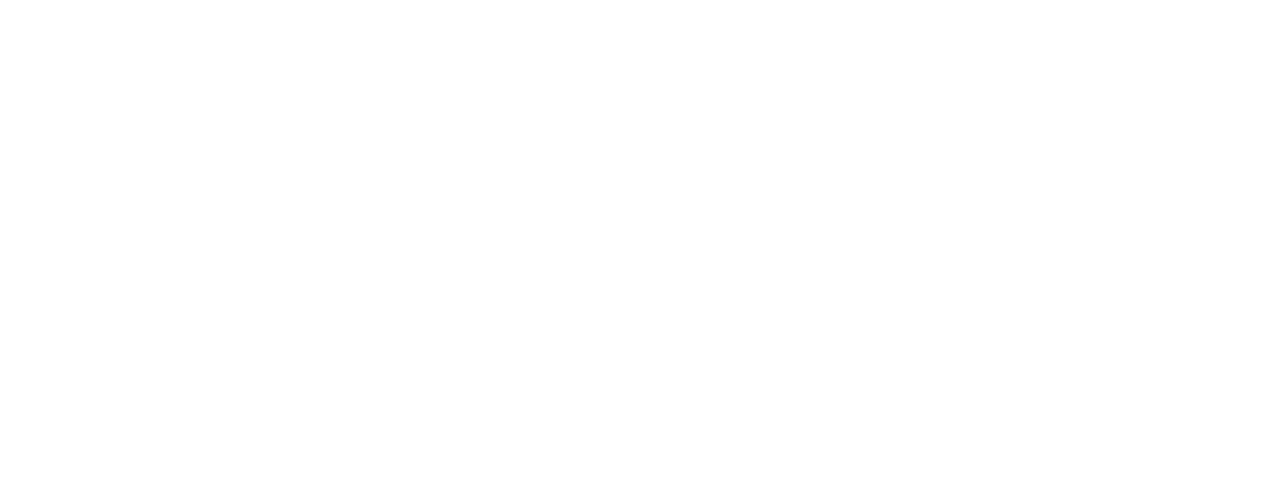
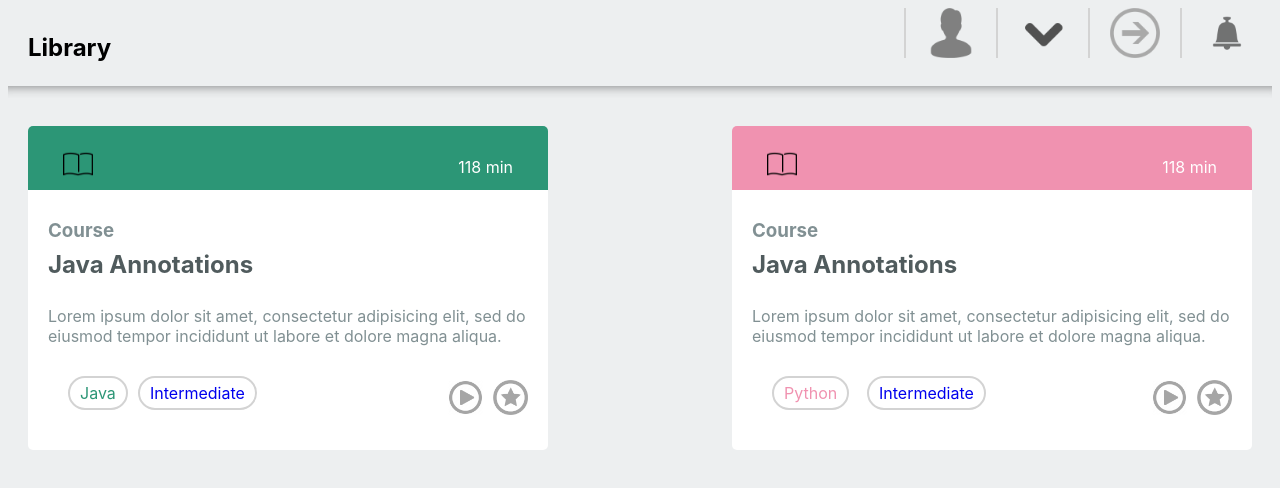
Before and after one commit to mfdi86/treehouse-library, a plain HTML site: page index.html in a window 1280 px wide. Drawn offline with Linux system fonts and the light colour scheme.

Commit message:
add styling and float

```diff
--- a/css/styles.css
+++ b/css/styles.css
@@ -0,0 +1,255 @@
+*,
+*::before,
+*::after {
+    -webkit-box-sizing: border-box;
+       -moz-box-sizing: border-box;
+            box-sizing: border-box;
+            font-family: -apple-system, BlinkMacSystemFont, 'Helvetica Neue', 'Open Sans', sans-serif !important;
+}
+body {
+  background-color: #edeff0;
+}
+p {
+  color: #fff;
+}
+hr {
+    height: 12px;
+    border: 0;
+    box-shadow: inset 0 12px 12px -12px rgba(0, 0, 0, 0.5);
+}
+
+#main-container {
+  position: relative;
+}
+
+#nav-container {
+  /*border: 2px solid yellow;*/
+  overflow: auto;
+  position: relative;
+}
+
+#nav-container h2 {
+float: left;
+  height: 30px;
+  padding: 5px 20px;
+  /*border: 2px solid red;*/
+}
+
+#nav-container img {
+  float: right;
+  height: 50px;
+  padding: 0px 20px;
+  border-left: 2px solid lightgray;
+  /*border: 2px solid green;*/
+}
+
+#java-theme {
+  margin: 20px 20px;
+  float: left;
+}
+
+#java-header {
+background-color: #2c9676;
+width: 520px;
+overflow: auto;
+border-top-right-radius: 5px;
+border-top-left-radius: 5px;
+padding: 15px 15px;
+position: relative;
+}
+
+#java-header p {
+float: right;
+margin-right: 20px;
+
+
+}
+
+#java-header img {
+  height: 30px;
+  float: left;
+  margin: 10px 20px;
+  position: absolute;
+  top: 13px;
+
+}
+
+#java-content {
+  background-color: #fff;
+  height: 260px;
+  width: 520px;
+  margin-top: -18px;
+  border-bottom-right-radius: 5px;
+  border-bottom-left-radius: 5px;
+  position: relative;
+}
+
+#java-content h3 {
+  color: #819093;
+  padding-top: 10px;
+  position: absolute;
+  left: 20px;
+}
+
+#java-content h2 {
+  color: #505b5d;
+  padding-top: 40px;
+  position: absolute;
+  left: 20px;
+}
+
+
+
+#java-content p {
+  color: #819093;
+  position: absolute;
+  padding-top: 100px;
+  left: 20px;
+}
+
+#java1 {
+  border: 2px solid lightgray;
+  border-radius: 40px;
+  padding: 5px 10px;
+  text-decoration: none;
+  position: absolute;
+  bottom: 40px;
+  left: 40px;
+}
+
+#java2 {
+  border: 2px solid lightgray;
+  border-radius: 40px;
+  padding: 5px 10px;
+  text-decoration: none;
+  position: absolute;
+  bottom: 40px;
+  left: 110px;
+}
+
+#java-color {
+  color: #2c9676;
+}
+
+#java-play  {
+  position: absolute;
+  bottom: 35px;
+  right: 65px;
+  height: 35px;
+  opacity: .5;
+}
+
+#java-star  {
+  position: absolute;
+  bottom: 35px;
+  right: 20px;
+  height: 35px;
+  opacity: .7;
+}
+
+/*THIS IS THE GOD DAMN PYTHON PART*/
+#python-theme {
+  margin: 20px 20px;
+  float: right;
+  /*right: 100px;
+  top: 100px;*/
+}
+
+#python-header {
+background-color: #f092b0;
+width: 520px;
+overflow: auto;
+border-top-right-radius: 5px;
+border-top-left-radius: 5px;
+padding: 15px 15px;
+position: relative;
+}
+
+#python-header p {
+float: right;
+margin-right: 20px;
+
+
+}
+
+#python-header img {
+  height: 30px;
+  float: left;
+  margin: 10px 20px;
+  position: absolute;
+  top: 13px;
+
+}
+
+#python-content {
+  background-color: #fff;
+  height: 260px;
+  width: 520px;
+  margin-top: -18px;
+  border-bottom-right-radius: 5px;
+  border-bottom-left-radius: 5px;
+  position: relative;
+}
+
+#python-content h3 {
+  color: #819093;
+  padding-top: 10px;
+  position: absolute;
+  left: 20px;
+}
+
+#python-content h2 {
+  color: #505b5d;
+  padding-top: 40px;
+  position: absolute;
+  left: 20px;
+}
+
+
+
+#python-content p {
+  color: #819093;
+  position: absolute;
+  padding-top: 100px;
+  left: 20px;
+}
+
+#python1 {
+  border: 2px solid lightgray;
+  border-radius: 40px;
+  padding: 5px 10px;
+  text-decoration: none;
+  position: absolute;
+  bottom: 40px;
+  left: 40px;
+}
+
+#python2 {
+  border: 2px solid lightgray;
+  border-radius: 40px;
+  padding: 5px 10px;
+  text-decoration: none;
+  position: absolute;
+  bottom: 40px;
+  left: 135px;
+}
+
+#python-color {
+  color: #f092b0;
+}
+
+#python-play  {
+  position: absolute;
+  bottom: 35px;
+  right: 65px;
+  height: 35px;
+  opacity: .5;
+}
+
+#python-star  {
+  position: absolute;
+  bottom: 35px;
+  right: 20px;
+  height: 35px;
+  opacity: .7;
+}
--- a/index.html
+++ b/index.html
@@ -8,25 +8,46 @@
   <body>
     <div id="main-container">
       <div id="nav-container">
-
+        <h2>Library</h2>
+        <img src="img/bell-icon.png" alt=""/>
+        <img src="img/arrow-icon.png" alt="lol"/>
+        <img src="img/down-arrow.png" alt="" />
+        <img src="img/user-icon.png" alt="user"/>
       </div>
+      <hr>
       <div id="content-container">
         <!-- BOX 111111111 -->
+        <div class="row">
           <div id="java-theme">
-          <div id="java-header">
-
+            <div class="cf" id="java-header">
+              <img src="img/book-icon.png" alt="" />
+              <p>118 min</p>
             </div>
             <div id="java-content">
-
+              <h3>Course</h3>
+              <h2>Java Annotations</h2>
+              <p> Lorem ipsum dolor sit amet, consectetur adipisicing elit, sed do eiusmod tempor incididunt ut labore et dolore magna aliqua.</p>
+              <a href="#" id="java1"><span id="java-color">Java</span></a>
+              <a href="#" id="java2">Intermediate</a>
+              <img src="img/play-button.png" alt="play button" id="java-play"/>
+              <img src="img/star-icon.png" alt="star in a circle" id="java-star"/>
             </div>
           </div>
           <!-- BOX 22222222 -->
           <div id="python-theme">
             <div id="python-header">
-
+              <img src="img/book-icon.png" alt="" />
+              <p>118 min</p>
             </div>
             <div id="python-content">
-
+              <h3>Course</h3>
+              <h2>Java Annotations</h2>
+              <p> Lorem ipsum dolor sit amet, consectetur adipisicing elit, sed do eiusmod tempor incididunt ut labore et dolore magna aliqua.</p>
+              <a href="#" id="python1"><span id="python-color">Python</span></a>
+              <a href="#" id="python2">Intermediate</a>
+              <img src="img/play-button.png" alt="play button" id="python-play"/>
+              <img src="img/star-icon.png" alt="star in a circle" id="python-star"/>
+            </div>
           </div>
         </div>
         <!-- BOX 33333333 -->
```
Also changed, not shown: img/arrow-icon.png (added), img/bell-icon.png (added), img/book-icon.png (added), img/down-arrow.png (added), img/play-button.png (added), img/star-icon.png (added), img/user-icon.png (added). Lines whose indentation alone changed are shown as unchanged.
